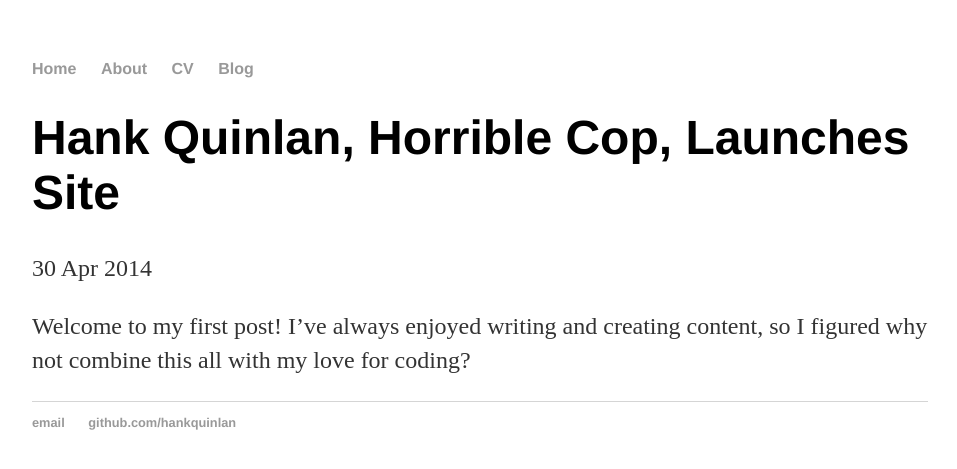
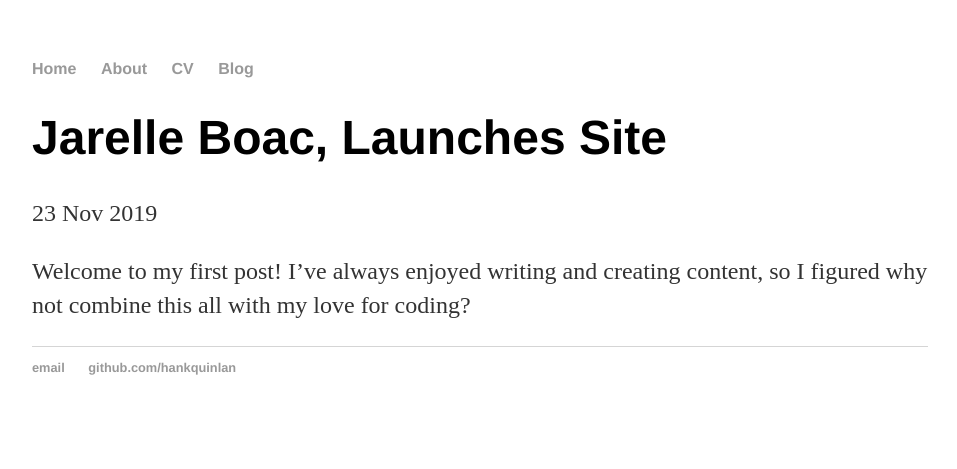
Before and after one commit to jarelle22/jarelleboac.github.io, a Jekyll site: the page built from _posts/2019-11-23-jarelle-boac-site-launched.md, in a window 1280 px wide. Shown: the top 469 px of the page, without its empty margins (160-1117 px from the left). Built offline with Jekyll 4.4.1, drawn with Linux system fonts in a browser that asks for light colours.

Commit message:
Update 2019-11-23-jarelle-boac-site-launched.md

```diff
--- a/_posts/2019-11-23-jarelle-boac-site-launched.md
+++ b/_posts/2019-11-23-jarelle-boac-site-launched.md
@@ -1,7 +1,7 @@
 ---
 layout: post
-title: "Hank Quinlan, Horrible Cop, Launches Site"
-date: 2014-04-30
+title: "Jarelle Boac, Launches Site"
+date: 2019-11-23
 ---
 
 Welcome to my first post! I've always enjoyed writing and creating content, so I figured why not combine this all with my love for coding?
```
